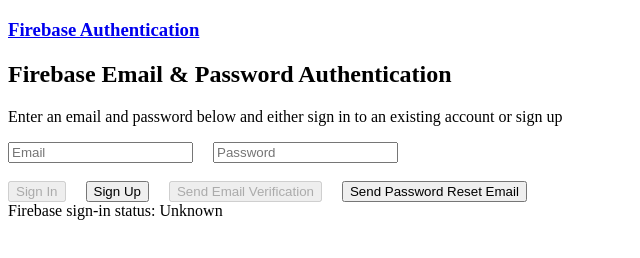
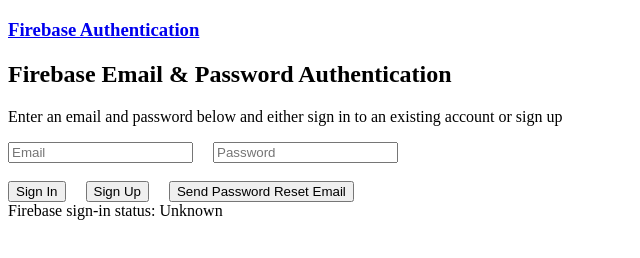
Before and after one commit to defstiller/webDB2, a website: page index.html in a window 1280 px wide. Shown: the whole page, without its empty margins (0-640 px from the left). Drawn offline with Linux system fonts and the light colour scheme; no server answers.

Commit message:
deleted verification email button, changes in AuthStateChanged

```diff
--- a/index.html
+++ b/index.html
@@ -122,8 +122,11 @@
           var isAnonymous = user.isAnonymous;
           var uid = user.uid;
           var providerData = user.providerData;
-          document.getElementById('quickstart-sign-in-status').textContent = 'Signed in as'+email;
+          document.getElementById('quickstart-sign-in-status').textContent = 'Signed in as '+email;
           document.getElementById('quickstart-sign-in').textContent = 'Sign out';
+        }
+        else {
+          alert("please sign in or sign up (will add separate page)")
         }
       });
 
@@ -165,11 +168,9 @@
           &nbsp;&nbsp;&nbsp;
           <input style="display:inline;width:auto;" type="password" id="password" name="password" placeholder="Password"/>
           <br/><br/>
-          <button disabled id="quickstart-sign-in" name="signin">Sign In</button>
+          <button id="quickstart-sign-in" name="signin">Sign In</button>
           &nbsp;&nbsp;&nbsp;
           <button id="quickstart-sign-up" name="signup">Sign Up</button>
-          &nbsp;&nbsp;&nbsp;
-          <button disabled id="quickstart-verify-email" name="verify-email">Send Email Verification</button>
           &nbsp;&nbsp;&nbsp;
           <button id="quickstart-password-reset" name="verify-email">Send Password Reset Email</button>
 
```
